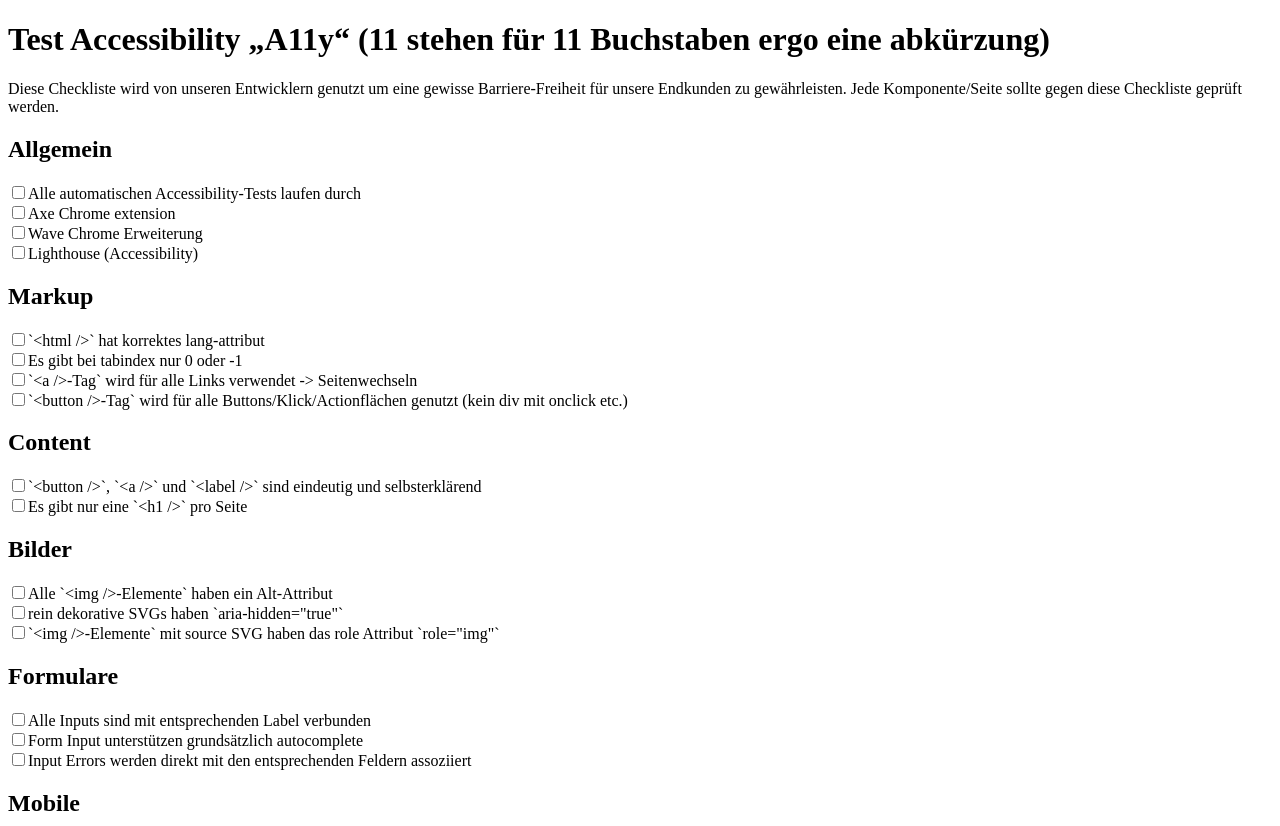
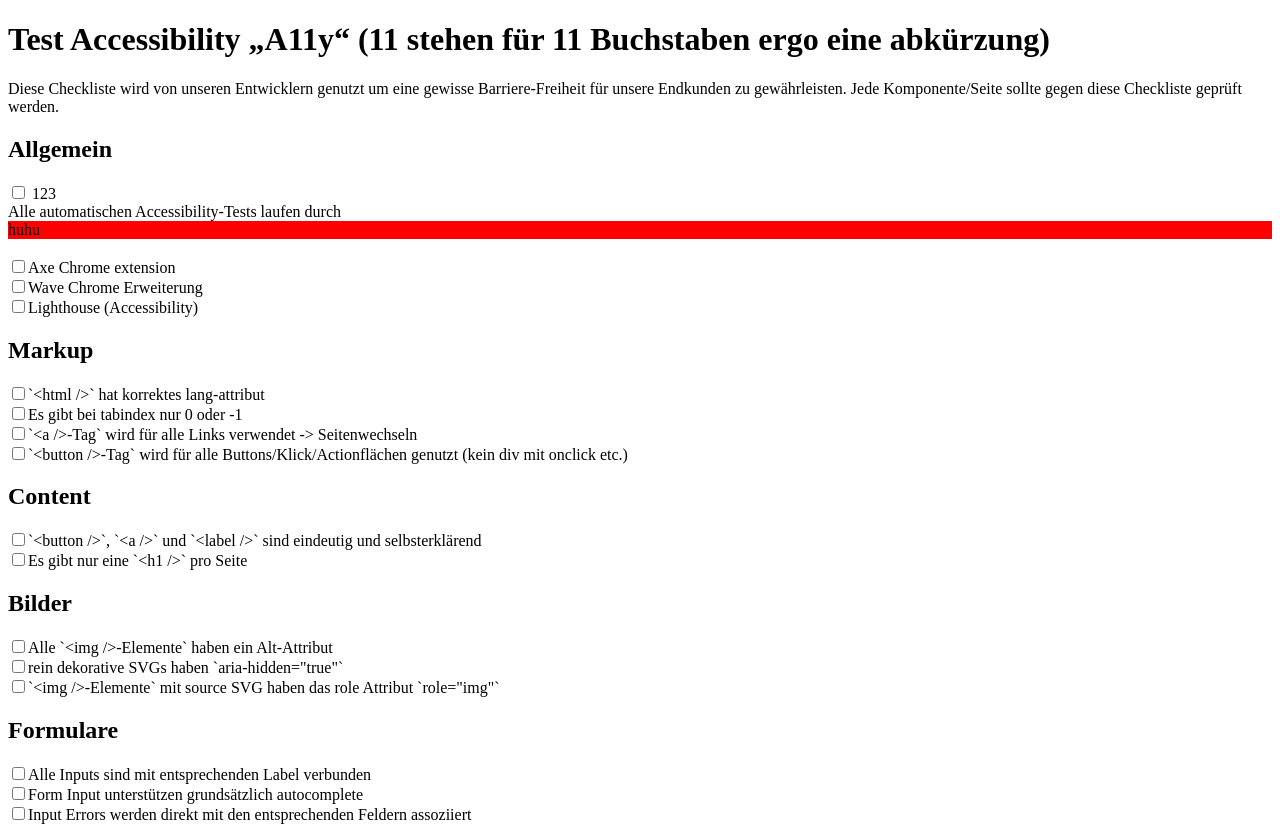
Before and after one commit to Neofonie/a11y, a SvelteKit app: page / in a window 1280 px wide. Shown: the top 826 px of the page. Built offline with nearby package versions, Linux system fonts and the light colour scheme.

Commit message:
create initail checkbox

```diff
--- /dev/null
+++ b/src/lib/components/checkbox.svelte
@@ -0,0 +1,21 @@
+<script type="ts">
+    export let test = "456";
+</script>
+
+<style>
+    .checkbox {
+      &.slot {
+        background: red;
+      }
+    }
+</style>
+
+<label class="checkbox">
+    <input type="checkbox" />
+    {test}
+    <div><slot /></div>
+
+    <div class="checkbox slot">
+    <slot name="named" />
+    </div>
+</label>
--- a/src/routes/+page.svelte
+++ b/src/routes/+page.svelte
@@ -1,11 +1,17 @@
+<script type="ts">
+    import Checkbox from '$lib/components/checkbox.svelte'
+</script>
+
 <h1>Test Accessibility „A11y“ (11 stehen für 11 Buchstaben ergo eine abkürzung)</h1>
 
 <p>Diese Checkliste wird von unseren Entwicklern genutzt um eine gewisse Barriere-Freiheit für unsere Endkunden zu gewährleisten.
 Jede Komponente/Seite sollte gegen diese Checkliste geprüft werden.</p>
 
 <h2>Allgemein</h2>
-
-<label><input type="checkbox">Alle automatischen Accessibility-Tests laufen durch</label> <br />
+<Checkbox test="123">
+    Alle automatischen Accessibility-Tests laufen durch
+    <div slot="named">huhu</div>
+</Checkbox> <br />
 <label><input type="checkbox">Axe Chrome extension</label> <br />
 <label><input type="checkbox">Wave Chrome Erweiterung</label> <br />
 <label><input type="checkbox">Lighthouse (Accessibility)</label> <br />
```
